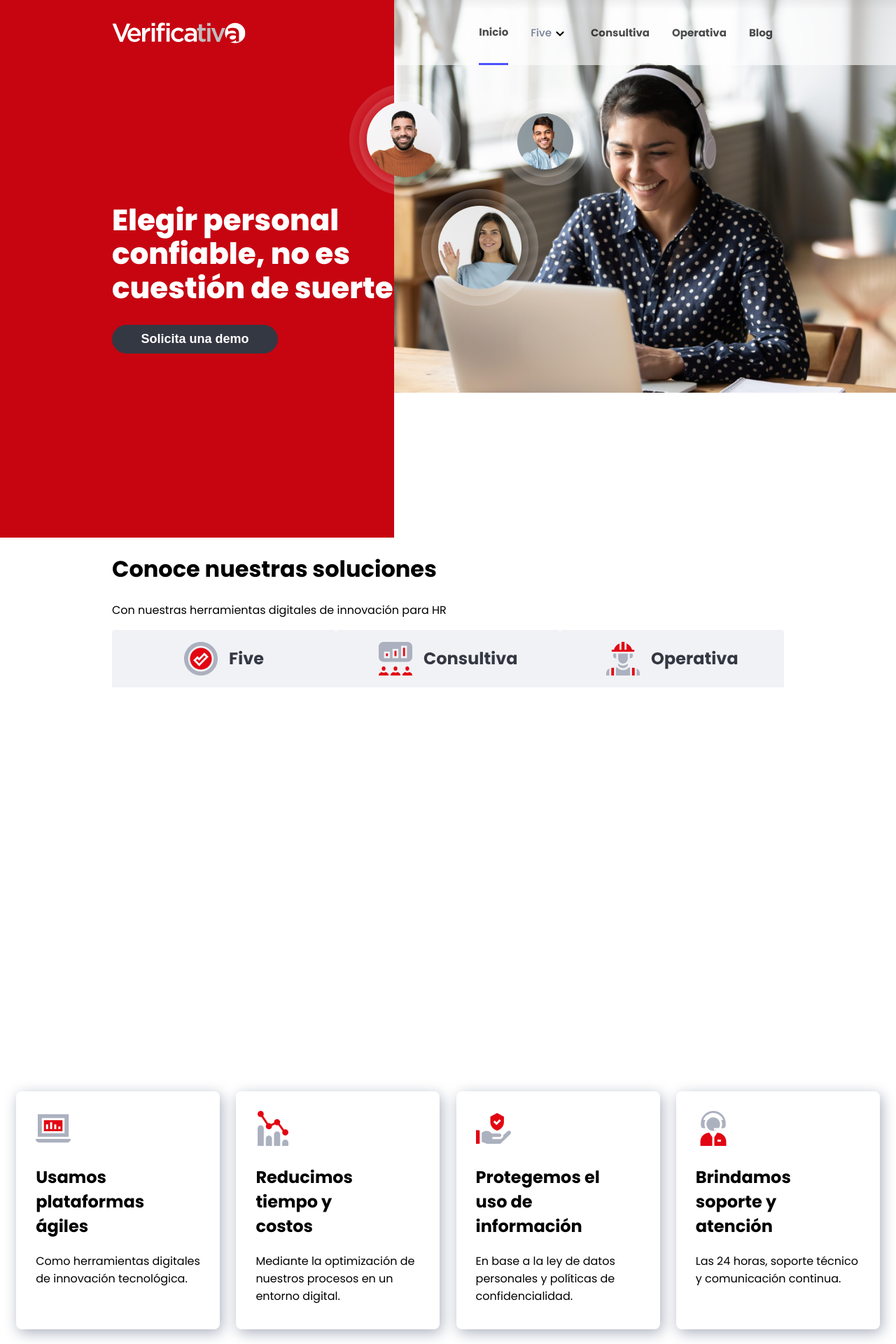
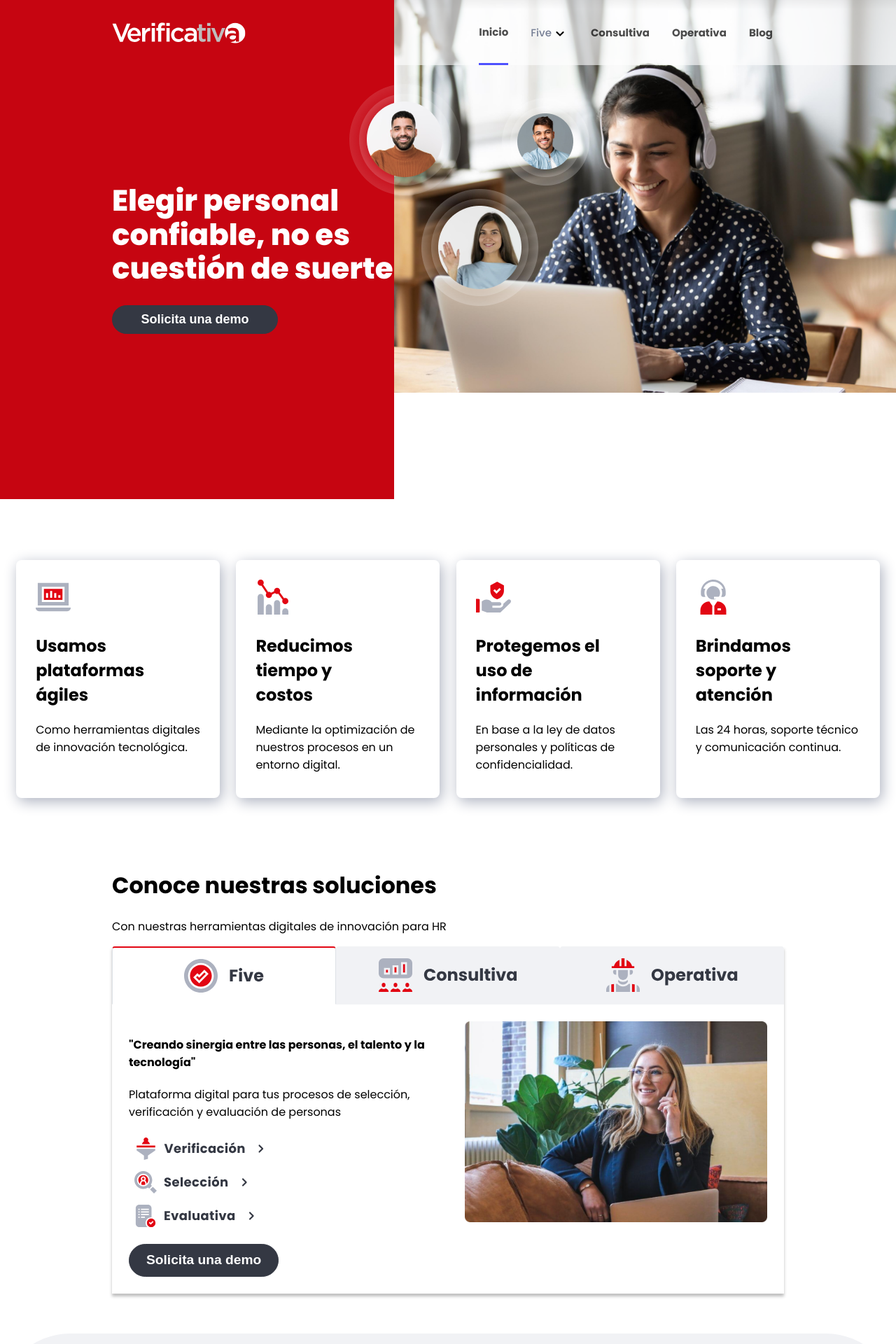
Before and after one commit to JeanC1978/webvwrificativa, a Next.js app: page / in a window 1280 px wide. Shown: the top 1920 px of the page at 70% size. Built offline with nearby package versions, Linux system fonts and the light colour scheme.

Commit message:
feat: tabs movil finish

```diff
--- a/components/Banner.js
+++ b/components/Banner.js
@@ -18,11 +18,7 @@ export function Banner({ img }) {
             <div className="banner__columnTwo">
                 <div className="banner__columnTwo__bg"></div>
                 <div className="banner__columnTwo__img">
-                    <Image
-                        src={img}
-                        alt="banner"
-
-                    />
+                    <Image src={img} alt="banner" />
                 </div>
                 <div className="banner__columnTwo__peopleImgs">
                     <div className="peopleImg__one">
--- a/components/TabsOurSolutions.js
+++ b/components/TabsOurSolutions.js
@@ -29,7 +29,8 @@ export function TabsOurSolutions(props) {
         <div className="container-our-solutions">
             <h1>Conoce nuestras soluciones</h1>
             <p>Con nuestras herramientas digitales de innovación para HR</p>
-            <Tabs defaultActiveKey="profile" id="ourSolutions" className="mb-3">
+            <div className="container-our-solutions__tabs">
+                <Tabs defaultActiveKey="five" id="ourSolutions" className="mb-3">
                     <Tab eventKey="five" title={imgFive} tabClassName="nav-five">
                         <div className="tab-content">
                             <div className="tab-content__description">
@@ -101,5 +102,6 @@ export function TabsOurSolutions(props) {
                     </Tab>
                 </Tabs>
             </div>
+        </div>
     )
 }
--- a/pages/index.js
+++ b/pages/index.js
@@ -22,12 +22,9 @@ export default function Home() {
 			</Head>
 			<Banner img={banner} />
 			<Navbar />
+			<Card />
 			<TabsOurSolutions />
-
-			<Card />
-
 			<SliderCliente />
-
 			<Footer />
 		</div>
 	);
--- a/styles/banner.scss
+++ b/styles/banner.scss
@@ -4,10 +4,11 @@
 
 .banner{
     width: 100%;
-    height: 96vh;
+    height: 90vh;
     display: grid;
     grid-template-columns: 44% 56%;
     &__columnOne{
+        height: 99%;
         background-color: $color_base;
         display: flex;
         align-items: center;
@@ -27,6 +28,7 @@
         }
     }
     &__columnTwo{
+        height: 100%;
         &__bg{
             width: 56%;
             height: $height_navbar;
@@ -36,9 +38,11 @@
             z-index: 10;
         }
         &__img{
-            background-repeat: no-repeat;
-            background-size: cover;
-            object-fit: cover;
+            width: 100%;
+            // height: 100%;
+            // background-repeat: no-repeat;
+            // background-size: cover;
+            // object-fit: cover;
         }
     }
 }
--- a/styles/tabs.scss
+++ b/styles/tabs.scss
@@ -1,12 +1,14 @@
 @import "variables";
+@import "mixins";
 
 .container-our-solutions{
-    margin: 0 auto;
+    margin: 0 auto 4rem auto;
     width: $with_content;
-    height: 690px;
+    height: 600px;
 }
-
-.container-our-solutions .nav-tabs{
+.container-our-solutions__tabs{
+    box-shadow: 0px 4px 4px rgba(0, 0, 0, 0.25);
+    .nav-tabs{
         display: grid;
         grid-template-columns: 1fr 1fr 1fr;
         .nav-item {
@@ -18,6 +20,7 @@
             &.active{
                 border-top: 2px solid #E20613;
                 background-color: #fff;
+            }
         }
     }
 }
@@ -48,3 +51,24 @@
         padding: 1.5rem;
     }
 }
+
+@include mediaMovil() {
+
+    .container-our-solutions{
+        height: 100%;
+    }
+
+    .tab-content{
+        display: flex;
+        flex-direction: column-reverse;
+        &__description{
+            padding: 0 1rem 2rem 1rem;
+            button{
+                font-size: 1rem;
+            }
+        }
+        &__img{
+            padding:0.5rem 1rem;
+        }
+    }
+}
```
Also changed, not shown: public/images/banner-img/banner02.png (added), public/images/banner-img/pruebaimg.png (added). Lines whose indentation alone changed are shown as unchanged.
